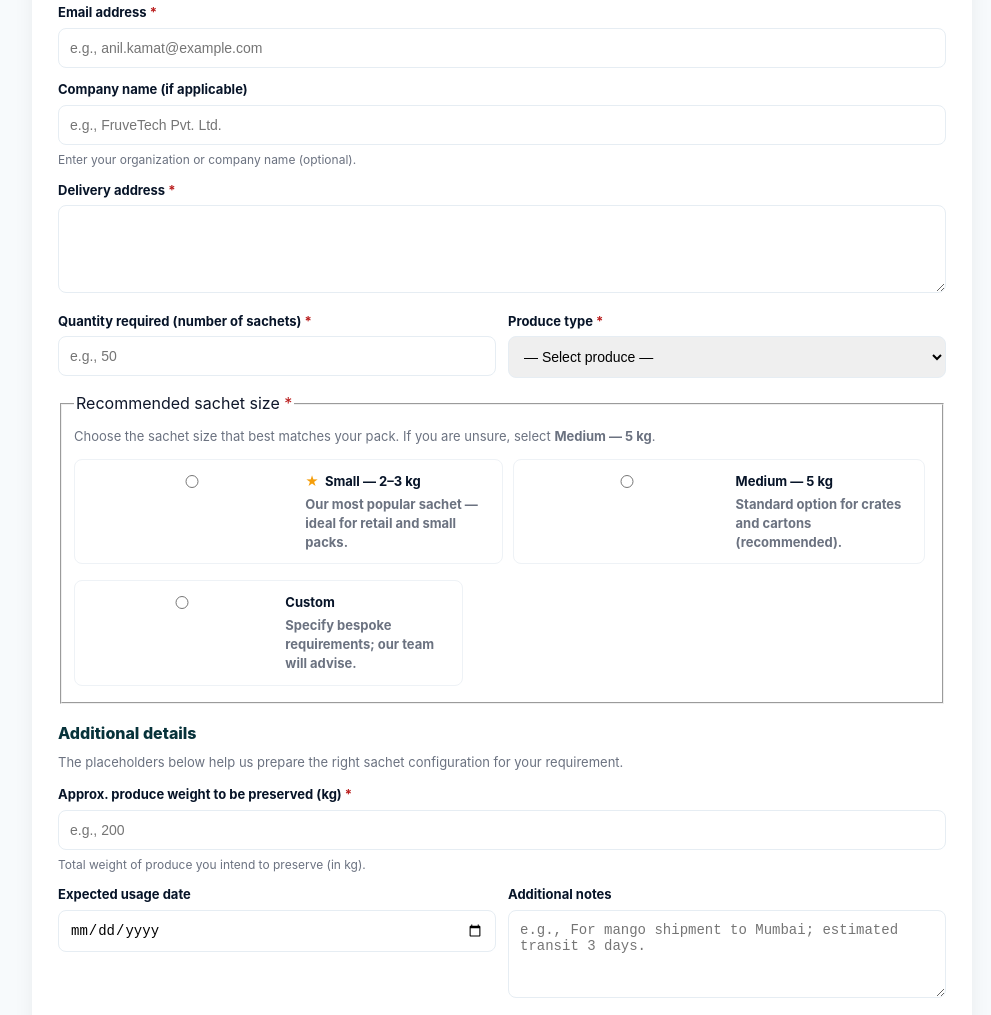
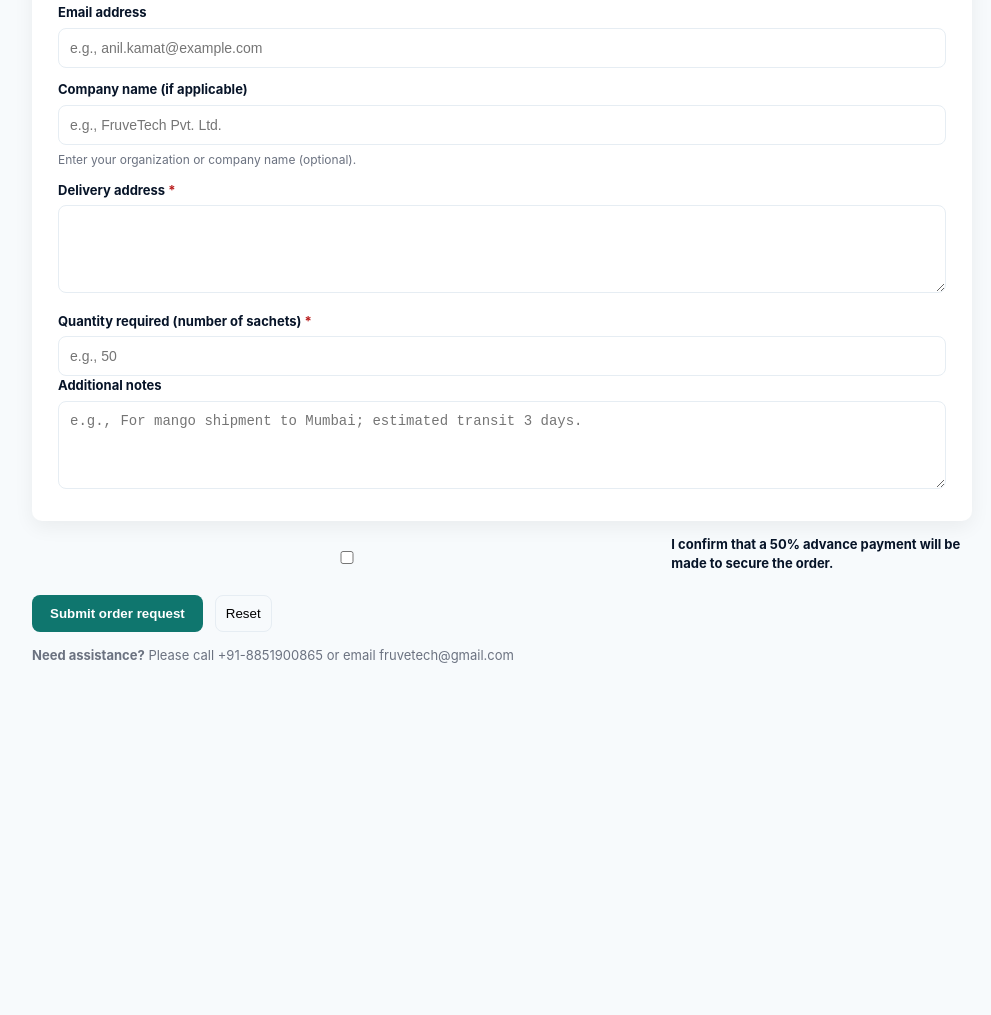
Before and after one commit to anishakamat2906/OrderPage, a plain HTML site: page index.html in a window 1280 px wide. Shown: the part 245-1260 px from the top of the page, without its empty margins (138-1129 px from the left). After the commit the page ends 962 px from the top, so only its background shows below. Drawn offline with Linux system fonts and the light colour scheme.

Commit message:
Update index.html

```diff
--- a/index.html
+++ b/index.html
@@ -55,7 +55,7 @@
         </div>
 
         <div style="margin-top:12px;">
-          <label for="email">Email address <span style="color:var(--danger)">*</span></label>
+          <label for="email">Email address</label>
           <input id="email" name="email" type="email" placeholder="e.g., anil.kamat@example.com" required>
           <div id="err-email" class="error">Please enter a valid email address.</div>
         </div>
@@ -76,79 +76,9 @@
             <input id="sachetQty" name="sachetQty" type="number" min="1" step="1" placeholder="e.g., 50" required>
             <div id="err-qty" class="error">Please specify the quantity required.</div>
           </div>
-          <div class="col">
-            <label for="produceType">Produce type <span style="color:var(--danger)">*</span></label>
-            <select id="produceType" name="produceType" required>
-              <option value="" selected disabled>— Select produce —</option>
-              <option value="Mango">Mango</option>
-              <option value="Banana">Banana</option>
-              <option value="Guava">Guava</option>
-              <option value="Grapes">Grapes</option>
-              <option value="Papaya">Papaya</option>
-              <option value="Tomato">Tomato</option>
-              <option value="Other">Other</option>
-            </select>
-            <div id="err-produce" class="error">Please select a produce type.</div>
-          </div>
+
         </div>
 
-        <div id="otherProduceWrap" style="display:none;margin-top:12px;">
-          <label for="otherProduce">If Other, please specify</label>
-          <input id="otherProduce" name="otherProduce" type="text" placeholder="Specify produce (e.g., Custard apple)">
-        </div>
-
-        <fieldset aria-describedby="sachetHint" style="margin-top:14px;">
-          <legend>Recommended sachet size <span style="color:var(--danger)">*</span></legend>
-          <p id="sachetHint" class="muted">Choose the sachet size that best matches your pack. If you are unsure, select <strong>Medium — 5 kg</strong>.</p>
-
-          <div class="radio-row">
-            <label class="radio-card" for="sizeSmall">
-              <input id="sizeSmall" name="sachetSize" type="radio" value="small" required>
-              <div>
-                <div style="font-weight:700"><span class="star">★</span>Small — 2–3 kg</div>
-                <div class="helper">Our most popular sachet — ideal for retail and small packs.</div>
-              </div>
-            </label>
-
-            <label class="radio-card" for="sizeMedium">
-              <input id="sizeMedium" name="sachetSize" type="radio" value="medium">
-              <div>
-                <div style="font-weight:700">Medium — 5 kg</div>
-                <div class="helper">Standard option for crates and cartons (recommended).</div>
-              </div>
-            </label>
-
-            <label class="radio-card" for="sizeCustom">
-              <input id="sizeCustom" name="sachetSize" type="radio" value="custom">
-              <div>
-                <div style="font-weight:700">Custom</div>
-                <div class="helper">Specify bespoke requirements; our team will advise.</div>
-              </div>
-            </label>
-          </div>
-          <div id="err-sachet" class="error">Please choose a sachet size.</div>
-        </fieldset>
-
-        <div id="customSachetWrap" style="display:none;margin-top:8px;">
-          <label for="customSachet">Custom sachet specification</label>
-          <input id="customSachet" name="customSachet" type="text" placeholder="e.g., 7 kg sachet, alternative material, notes">
-        </div>
-
-        <!-- Additional details -->
-        <div class="section-heading">Additional details</div>
-        <p class="muted">The placeholders below help us prepare the right sachet configuration for your requirement.</p>
-
-        <div style="margin-top:10px;">
-          <label for="produceWeight">Approx. produce weight to be preserved (kg) <span style="color:var(--danger)">*</span></label>
-          <input id="produceWeight" name="produceWeight" type="number" min="1" step="1" placeholder="e.g., 200" required>
-          <div class="small">Total weight of produce you intend to preserve (in kg).</div>
-        </div>
-
-        <div class="row" style="margin-top:12px;">
-          <div class="col">
-            <label for="usageDate">Expected usage date</label>
-            <input id="usageDate" name="usageDate" type="date" min="">
-          </div>
           <div class="col">
             <label for="notes">Additional notes</label>
             <textarea id="notes" name="notes" placeholder="e.g., For mango shipment to Mumbai; estimated transit 3 days."></textarea>
```
